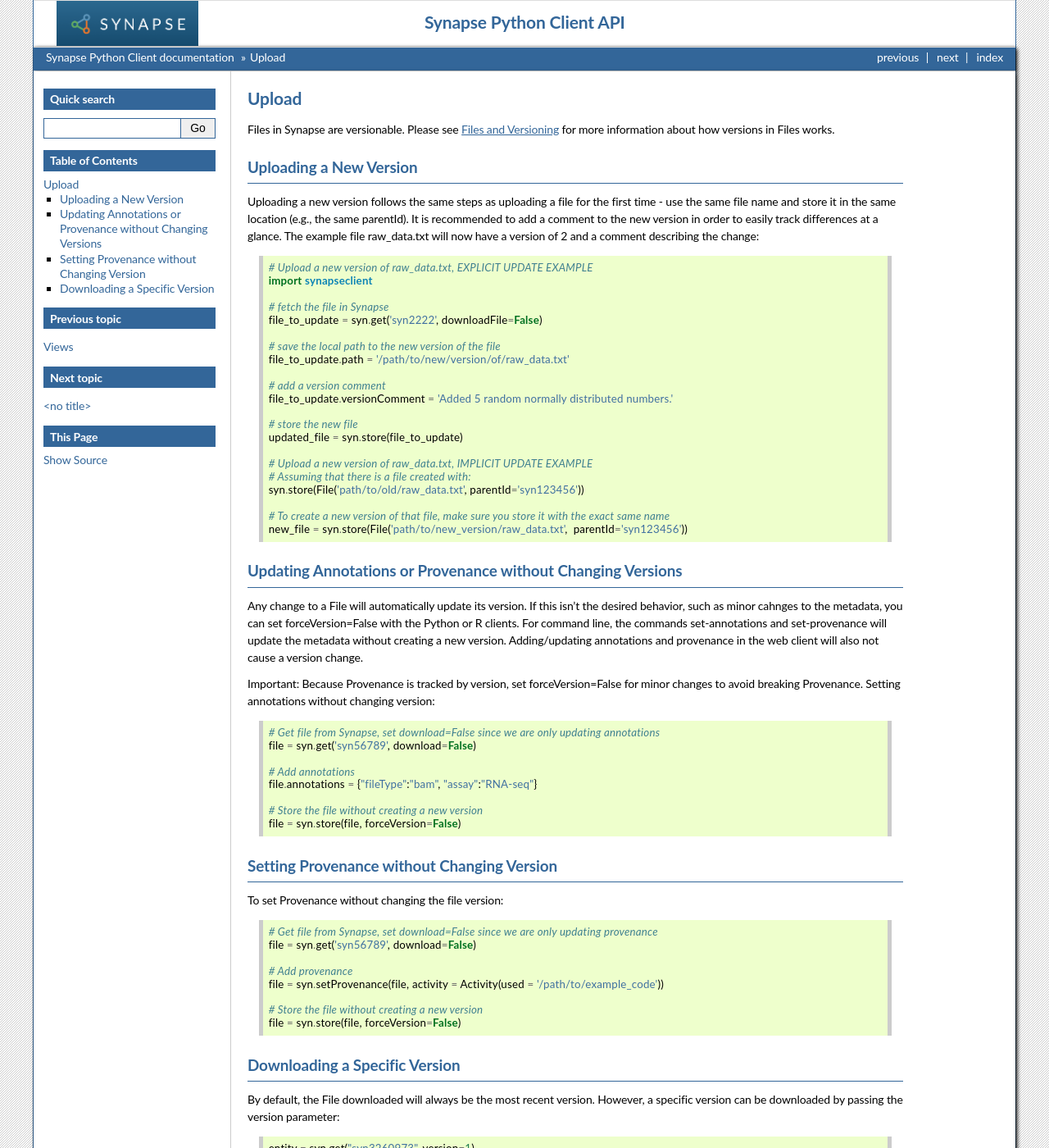
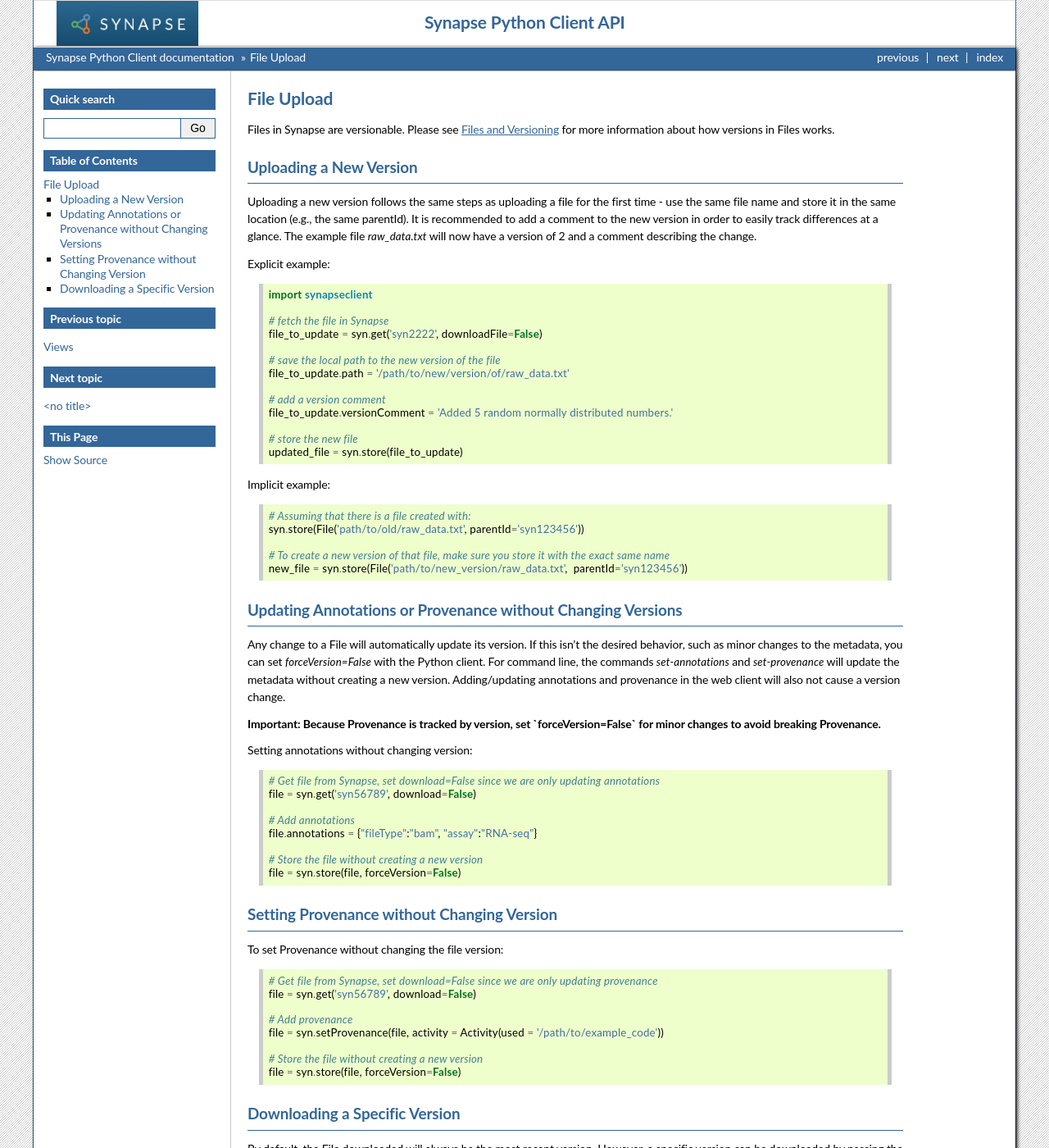
Before and after one commit to Sage-Bionetworks/synapsePythonClient, a Sphinx documentation site: the page built from docs/Upload.rst, in a window 1280 px wide and 1400 px high. Shown: the whole window at 82% size. Built offline with Sphinx 7.4.7, drawn with Linux system fonts in a browser that asks for light colours; the version number could not be read and is left out.

Commit message:
update docs

```diff
--- a/docs/Upload.rst
+++ b/docs/Upload.rst
@@ -1,14 +1,15 @@
-======
-Upload
-======
+===========
+File Upload
+===========
 
 Files in Synapse are versionable. Please see `Files and Versioning <https://docs.synapse.org/articles/files_and_versioning.html>`_ for more information about how versions in Files works.
 
 Uploading a New Version
 =======================
-Uploading a new version follows the same steps as uploading a file for the first time - use the same file name and store it in the same location (e.g., the same parentId). It is recommended to add a comment to the new version in order to easily track differences at a glance. The example file raw_data.txt will now have a version of 2 and a comment describing the change::
+Uploading a new version follows the same steps as uploading a file for the first time - use the same file name and store it in the same location (e.g., the same parentId). It is recommended to add a comment to the new version in order to easily track differences at a glance. The example file `raw_data.txt` will now have a version of 2 and a comment describing the change.
 
-    # Upload a new version of raw_data.txt, EXPLICIT UPDATE EXAMPLE
+Explicit example::
+
     import synapseclient
 
     # fetch the file in Synapse
@@ -23,7 +24,8 @@
     # store the new file
     updated_file = syn.store(file_to_update)
 
-    # Upload a new version of raw_data.txt, IMPLICIT UPDATE EXAMPLE
+Implicit example::
+
     # Assuming that there is a file created with:
     syn.store(File('path/to/old/raw_data.txt', parentId='syn123456'))
 
@@ -32,9 +34,10 @@
 
 Updating Annotations or Provenance without Changing Versions
 ============================================================
-Any change to a File will automatically update its version. If this isn’t the desired behavior, such as minor cahnges to the metadata, you can set forceVersion=False with the Python or R clients. For command line, the commands set-annotations and set-provenance will update the metadata without creating a new version. Adding/updating annotations and provenance in the web client will also not cause a version change.
+Any change to a File will automatically update its version. If this isn’t the desired behavior, such as minor changes to the metadata, you can set `forceVersion=False` with the Python client. For command line, the commands `set-annotations` and `set-provenance` will update the metadata without creating a new version. Adding/updating annotations and provenance in the web client will also not cause a version change.
 
-Important: Because Provenance is tracked by version, set forceVersion=False for minor changes to avoid breaking Provenance.
+**Important: Because Provenance is tracked by version, set `forceVersion=False` for minor changes to avoid breaking Provenance.**
+
 Setting annotations without changing version::
 
     # Get file from Synapse, set download=False since we are only updating annotations
--- a/docs/Views.rst
+++ b/docs/Views.rst
@@ -68,6 +68,11 @@
 
 To update ``class`` annotation for ``file2``, simply update the view::
 
+    # Retrieve the view data using table query
+    query_results = syn.tableQuery("select * from %s" % view['id'])
+    data = query_results.asDataFrame()
+
+    # Modify the annotations by modifying the view data and store it
     data["class"] = ["V", "VI"]
     syn.store(Table(view['id'], data))
 
```
